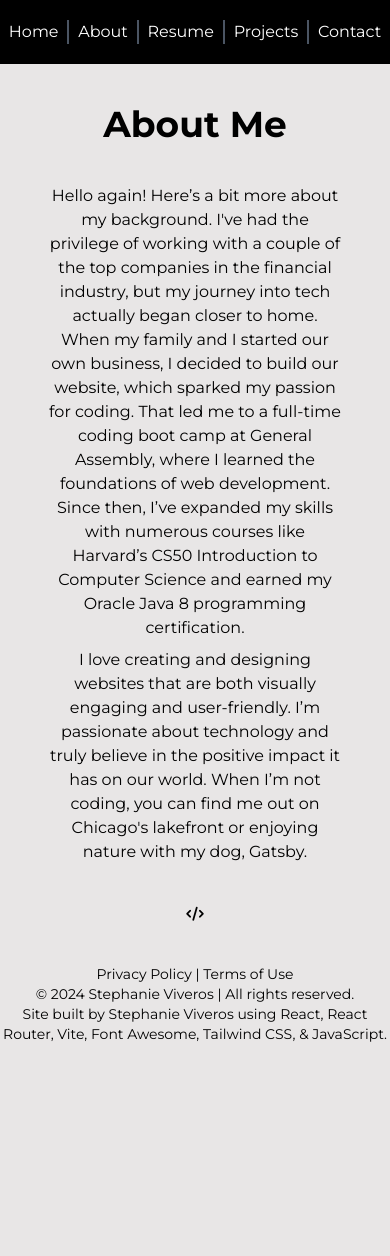
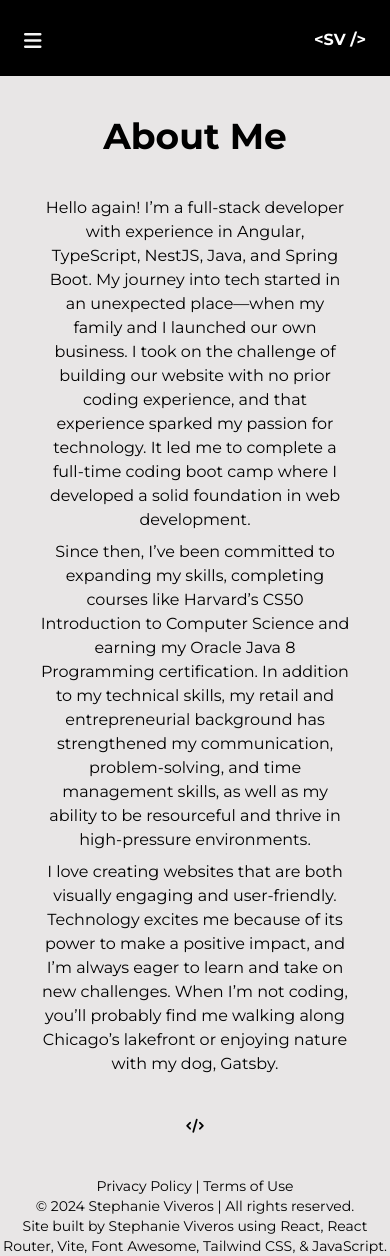
Before and after one commit to MidKnight92/stephanie-viveros-react-portfolio, a React (Vite) app: page /about in a window 390 px wide. Before the commit the page ends 1044 px from the top, so only its background shows below. Built offline with nearby package versions, Linux system fonts and the light colour scheme.

Commit message:
Change nav desgn to be vertical on larger screens and use hamburger for smaller screens

```diff
--- a/index.html
+++ b/index.html
@@ -24,7 +24,7 @@
       crossorigin="anonymous"
     ></script>
   </head>
-  <body class="bg-[#e8e6e6] font-sans flex flex-col min-h-screen">
+  <body class="bg-[#e8e6e6] font-sans min-h-screen">
     <div id="root"></div>
     <noscript>Please enable JavaScript to view this site.</noscript>
     <script type="module" src="/src/main.jsx"></script>
--- a/src/components/Footer.jsx
+++ b/src/components/Footer.jsx
@@ -26,7 +26,7 @@ const contact = contactInfo.map((info) => {
 
 const Footer = () => {
   return (
-    <footer className="sticky inset-x-0 bottom-auto text-center text-sm sm:text-xs">
+    <footer className="sticky bottom-auto text-center text-sm sm:text-xs">
       <div className="m-10">
         <i className="fas fa-code" />
       </div>
--- a/src/components/Home.jsx
+++ b/src/components/Home.jsx
@@ -26,7 +26,7 @@ const Home = ({ title }) => {
         </div>
       </section>
       <section>
-        <ul className="flex flex-row gap-10 justify-evenly mt-10 md:mt-20">
+        <ul className="flex flex-row gap-10 justify-evenly mt-10 md:hidden">
           <li>
             <a target="_blank" href="https://github.com/MidKnight92">
               <i className="fa-brands fa-github fa-xl md:fa-2xl hover:opacity-50 active:opacity-100" />
--- a/src/components/Nav.jsx
+++ b/src/components/Nav.jsx
@@ -1,24 +1,70 @@
 import { Link } from "react-router-dom";
 import { nav } from "../constants";
+import { useState } from "react";
 
 const links = nav.map(({ path, label }) => (
-  <li key={label} className="grow nav">
-    <Link
-      to={path}
-      className="text-white text-base md:text-lg md:text-black lg:text-lg xl:text-lg"
-    >
+  <li key={label} className="nav py-2">
+    <Link to={path} className="text-white text-base md:text-lg">
       {label}
     </Link>
   </li>
 ));
 
 const Nav = () => {
+  const [isOpen, setIsOpen] = useState(false);
+  const handleClick = () => setIsOpen(!isOpen);
   return (
-    <nav className="sticky top-0 py-5 md:static md:mt-5 bg-black md:bg-transparent lg:bg-transparent xl:bg-transparent">
-      <ul className="flex flex-row text-center divide-x-2 divide-gray-600 md:divide-x-0 lg:divide-x-0 xl:divide-x-0">
-        {links}
+    <>
+      <nav className="sticky top-0 p-6 bg-black md:absolute lg:flex lg:flex-col lg:w-1/4 lg:h-screen ">
+        <div className="flex justify-between">
+          <i
+            onClick={handleClick}
+            className={`fa-solid ${
+              isOpen ? "fa-x" : "fa-bars"
+            } fa-lg lg:hidden mt-4 mr-4`}
+            style={{ color: "whitesmoke" }}
+          ></i>
+
+          <Link
+            to="/home"
+            className="hover:font-extrabold text-center text-white font-bold mt-1 lg:mx-auto text-base md:text-xl"
+          >
+            {"<SV />"}
+          </Link>
+        </div>
+
+        <ul
+          className={`${
+            isOpen ? "block" : "hidden"
+          } lg:block font-bold my-auto text-center divide-y-2 divide-gray-600 `}
+        >
+          {links}
+        </ul>
+      </nav>
+      <ul className="hidden lg:flex lg:flex-row gap-10 justify-evenly mt-10">
+        <li>
+          <a target="_blank" href="https://github.com/MidKnight92">
+            <i className="fa-brands fa-github fa-xl md:fa-2xl hover:opacity-50 active:opacity-100" />
+          </a>
+        </li>
+        <li>
+          <a
+            target="_blank"
+            href="https://www.linkedin.com/in/stephanie-viveros/"
+          >
+            <i className="fa-brands fa-linkedin fa-xl md:fa-2xl hover:opacity-50 active:opacity-100" />
+          </a>
+        </li>
+        <li>
+          <a
+            href="https://docs.google.com/document/d/14taZmzSKYwsTdVMHeAdPs3aSg9U5ZA94pt1s56VxX8g/edit?usp=sharing"
+            target="_blank"
+          >
+            <i className="fa-solid fa-file-lines fa-xl md:fa-2xl hover:opacity-50 active:opacity-100" />
+          </a>
+        </li>
       </ul>
-    </nav>
+    </>
   );
 };
 
--- a/src/constants.jsx
+++ b/src/constants.jsx
@@ -23,7 +23,6 @@ export const contactInfo = [
 ]
 
 export const nav = [
-  {path: '/home', label: "Home"},
   {path: "/about", label: "About"},
   {path: "/resume", label: "Resume"},
   {path: "/projects", label: "Projects"},
--- a/src/index.css
+++ b/src/index.css
@@ -26,21 +26,22 @@
         hover:underline;
   }
 
-  .main-content {
+  /* .main-content {
     @apply outline
         outline-offset-4
         outline-4
         mt-20
         mx-20
         p-10;
-  }
+  } */
 
   .nav {
     @apply sm:text-base
         md:text-lg
         lg:text-lg
         xl:text-lg
-        hover:underline;
+        /* hover:underline; */
+        hover:font-extrabold
   }
 
   .btn {
--- a/src/routes/About.jsx
+++ b/src/routes/About.jsx
@@ -6,23 +6,31 @@ const About = ({ title }) => {
     <div className="mt-10 md:main-content text-center md:text-pretty">
       <h1 className="">About Me</h1>
       <div className="items-center m-10">
-        <p className="m-2">
-          Hello again! Here’s a bit more about my background. I've had the
-          privilege of working with a couple of the top companies in the
-          financial industry, but my journey into tech actually began closer to
-          home. When my family and I started our own business, I decided to
-          build our website, which sparked my passion for coding. That led me to
-          a full-time coding boot camp at General Assembly, where I learned the
-          foundations of web development. Since then, I’ve expanded my skills
-          with numerous courses like Harvard’s CS50 Introduction to Computer Science and earned my Oracle Java 8
-          programming certification.
+        <p className="mt-2">
+          Hello again! I’m a full-stack developer with experience in Angular,
+          TypeScript, NestJS, Java, and Spring Boot. My journey into tech
+          started in an unexpected place—when my family and I launched our own
+          business. I took on the challenge of building our website with no
+          prior coding experience, and that experience sparked my passion for
+          technology. It led me to complete a full-time coding boot camp where I
+          developed a solid foundation in web development.
         </p>
-        <p className="m-2">
-          I love creating and designing websites that are both visually engaging
-          and user-friendly. I’m passionate about technology and truly believe
-          in the positive impact it has on our world. When I’m not coding, you
-          can find me out on Chicago's lakefront or enjoying nature with my dog,
-          Gatsby.
+
+        <p className="mt-2">
+          Since then, I’ve been committed to expanding my skills, completing
+          courses like Harvard’s CS50 Introduction to Computer Science and
+          earning my Oracle Java 8 Programming certification. In addition to my
+          technical skills, my retail and entrepreneurial background has
+          strengthened my communication, problem-solving, and time management
+          skills, as well as my ability to be resourceful and thrive in high-pressure environments.
+        </p>
+
+        <p className="mt-2">
+          I love creating websites that are both visually engaging and
+          user-friendly. Technology excites me because of its power to make a
+          positive impact, and I’m always eager to learn and take on new
+          challenges. When I’m not coding, you’ll probably find me walking along
+          Chicago’s lakefront or enjoying nature with my dog, Gatsby.
         </p>
       </div>
     </div>
```
